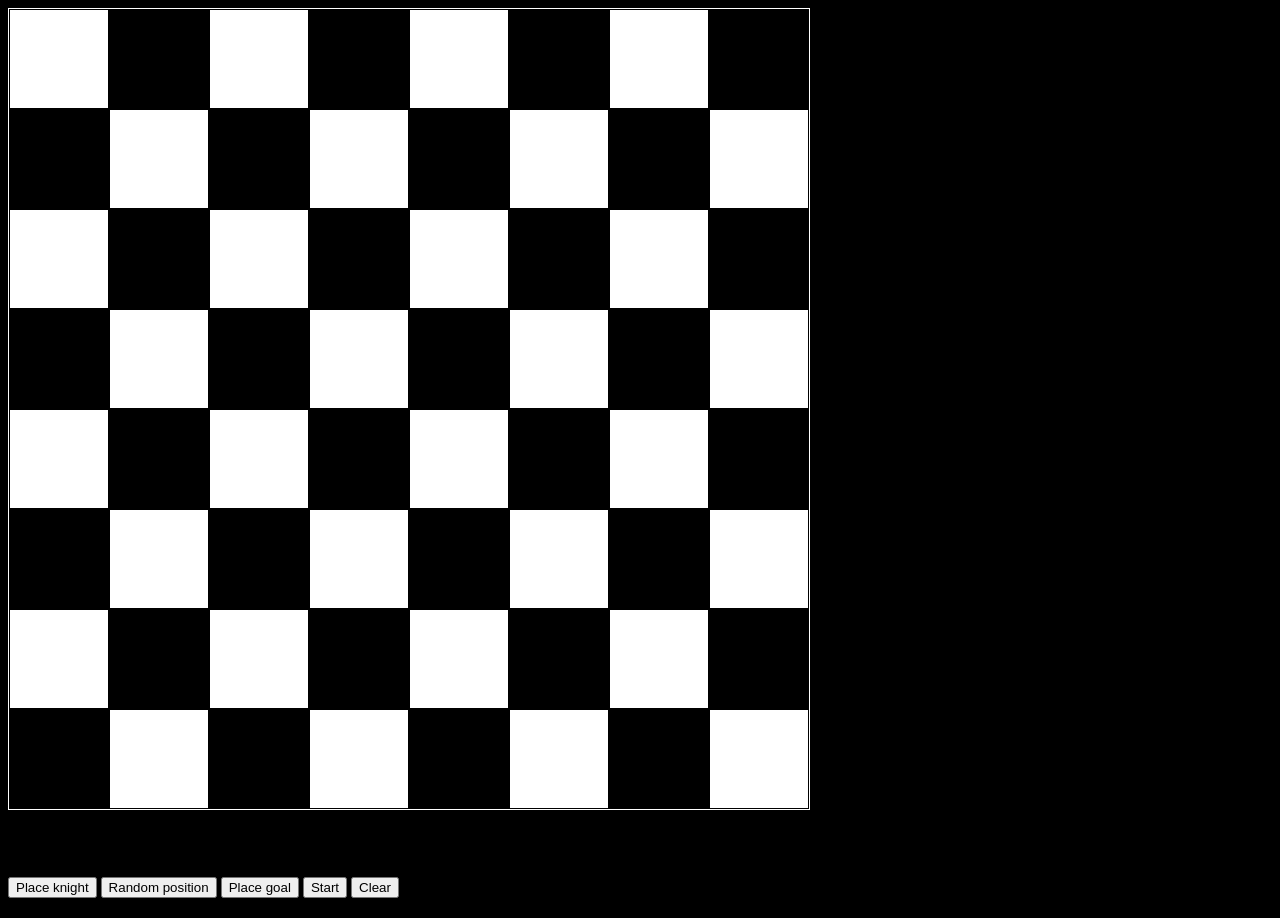
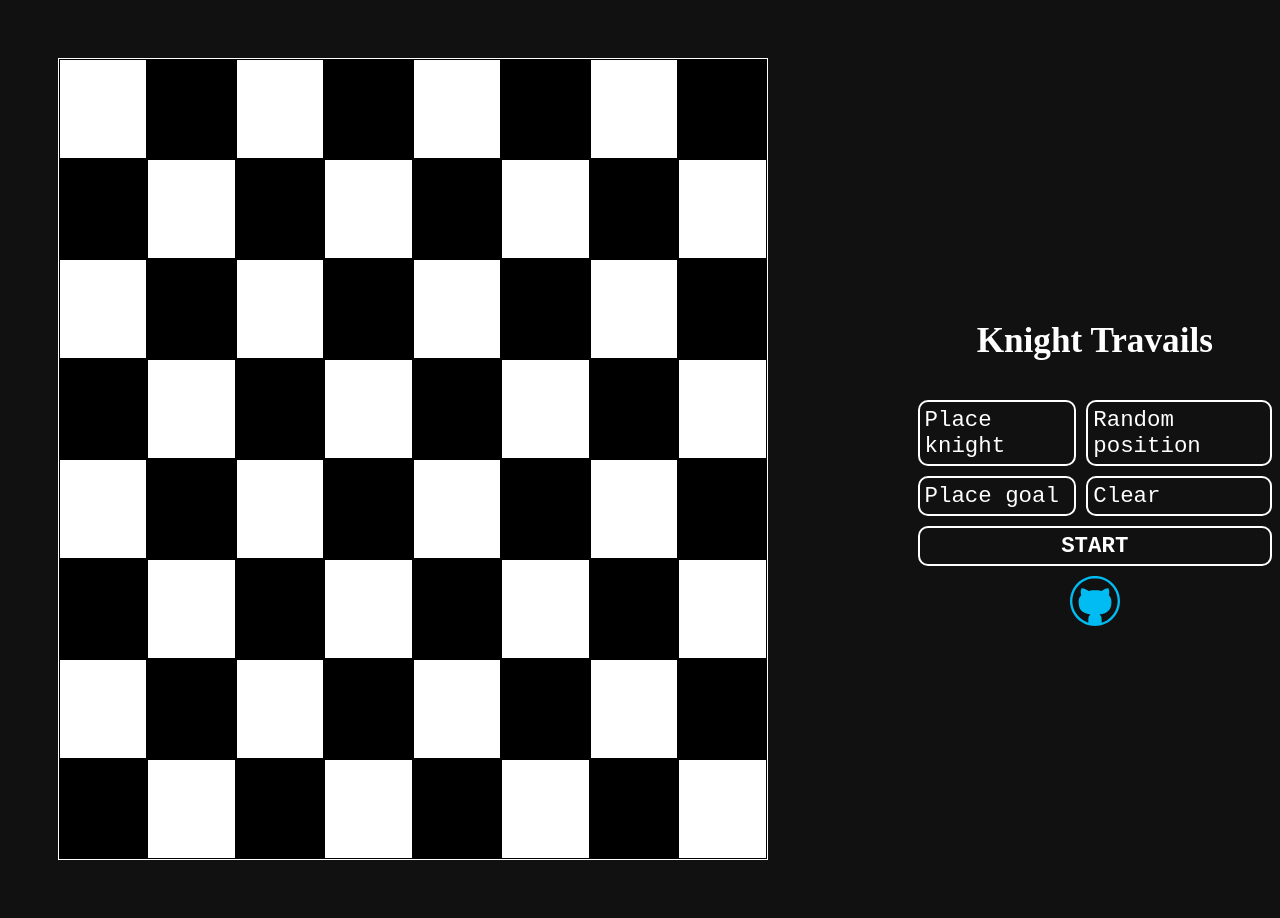
Before and after one commit to bofmar/knight-travails, a website built with webpack: page dist/index.html in a window 1280 px wide. Built offline with Linux system fonts and the light colour scheme.

Commit message:
Style the control area

```diff
--- /dev/null
+++ b/src/custom.d.ts
@@ -0,0 +1,4 @@
+declare module '*.svg' {
+  const content: any;
+  export default content;
+}
--- a/src/index.ts
+++ b/src/index.ts
@@ -1,4 +1,6 @@
 import drawBoard from "./modules/drawBoard";
+import signature from "./modules/signature";
 import './styles/index.scss';
 
 drawBoard();
+signature();
--- /dev/null
+++ b/src/modules/signature.ts
@@ -0,0 +1,8 @@
+import Icon from "../assets/github.svg"
+
+export default function signature() {
+  const sign = document.getElementById('signature');
+  const img = new Image();
+  img.src = Icon;
+  sign.appendChild(img);
+}
--- a/src/styles/board.scss
+++ b/src/styles/board.scss
@@ -5,6 +5,7 @@
   grid-template-columns: repeat(8, 1fr);
   background-color: white;
   border: 1px solid white;
+  margin: 50px 50px;
 }
 
 #board-wrapper > .square{
--- /dev/null
+++ b/src/styles/controls.scss
@@ -0,0 +1,63 @@
+#controls {
+  color: white;
+  display: grid;
+  grid-template-areas:
+    "head head"
+    "place random"
+    "goal clear"
+    "bstart bstart"
+    "signature signature"
+  ;
+  gap: 10px;
+}
+
+button {
+  all: initial;
+  font-size: 1.4rem;
+  color: white;
+  font-family: monospace;
+  padding: 5px;
+  border: 2px solid white;
+  border-radius: 10px;
+  cursor: pointer;
+}
+
+#controls > h1 {
+  grid-area: head;
+  font-size: 2.2rem;
+  text-align: center;
+}
+
+#place {
+  grid-area: place;
+}
+
+#random {
+  grid-area: random;
+}
+
+#place-goal {
+  grid-area: goal;
+}
+
+#clear {
+  grid-area: clear;
+}
+
+#start {
+  grid-area: bstart;
+  text-align: center;
+  font-weight: bold;
+}
+
+#signature {
+  grid-area: signature;
+  display: flex;
+  justify-content: center;
+  align-items: center;
+}
+
+#signature > img {
+  width: 50px;
+  height: 50px;
+}
--- a/src/styles/index.scss
+++ b/src/styles/index.scss
@@ -1,5 +1,3 @@
 @use "./board.scss";
-
-body{
-  background-color: black;
-}
+@use "./layout.scss";
+@use "./controls.scss";
--- /dev/null
+++ b/src/styles/layout.scss
@@ -0,0 +1,6 @@
+body{
+  background-color: #111;
+  display: flex;
+  gap: 100px;
+  align-items: center;
+}
--- a/tsconfig.json
+++ b/tsconfig.json
@@ -5,5 +5,9 @@
       "ES2017",
       "DOM"
     ]
-  }
+  },
+  "include": [
+    "src/components",
+    "src/custom.d.ts"
+  ]
 }
--- a/webpack.config.js
+++ b/webpack.config.js
@@ -17,6 +17,13 @@ module.exports = {
         use: 'ts-loader',
         exclude: /node_modules/,
       },
+      {
+        test: /\.(png|svg|jpg|jpeg|gif)$/i,
+        type: 'asset/resource',
+        generator: {
+          filename: 'images/[hash][ext][query]',
+        },
+      },
     ],
   },
   resolve: {
```
Also changed, not shown: dist/images/3ca1d3d54c27774e8e1e.svg (added), dist/index.html, dist/main.js, src/assets/github.svg (added).
